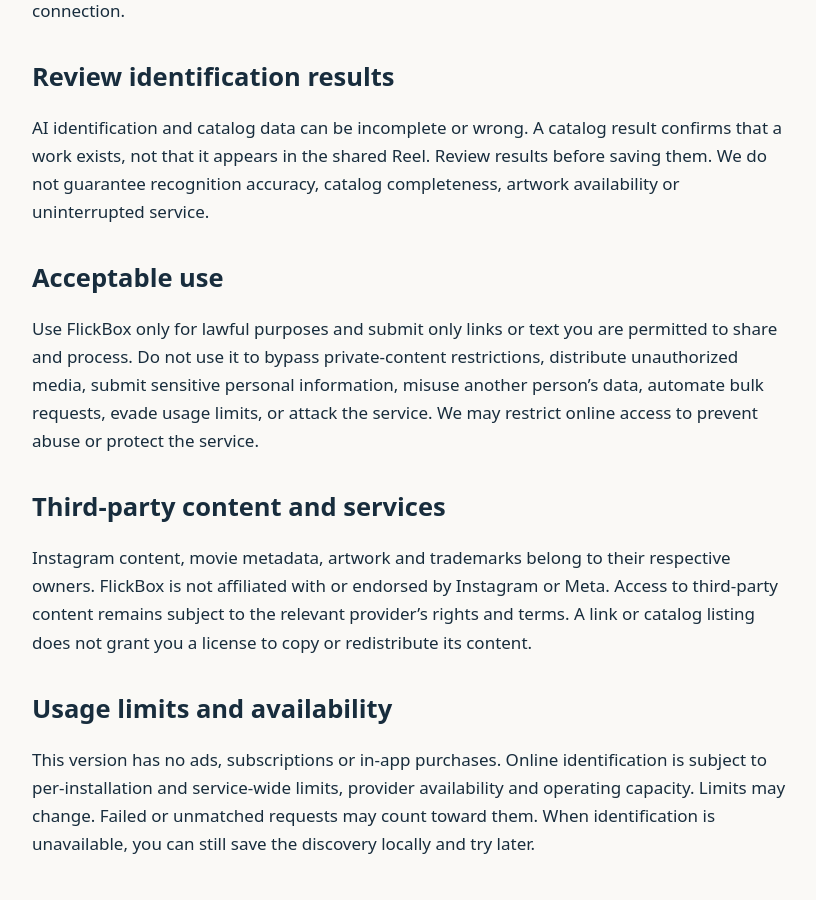
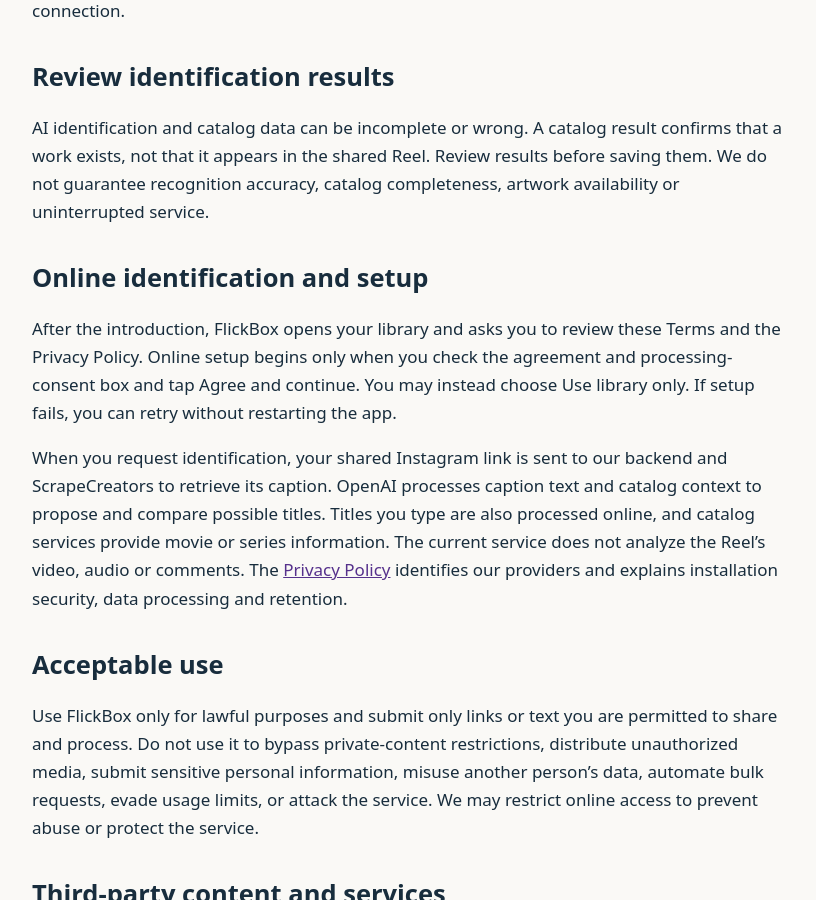
Before and after one commit to AntonVoropaiev/FlickBox, a Jekyll site: the page built from terms/index.md, in a window 1280 px wide and 900 px high, scrolled down 593 px. Shown: the whole window, without its empty margins (228-1044 px from the left). Built offline with Jekyll 4.4.1, drawn with Linux system fonts in a browser that asks for light colours.

Commit message:
Expand Terms and explain agreement after introduction

```diff
--- a/terms/index.md
+++ b/terms/index.md
@@ -19,6 +19,12 @@ FlickBox helps identify possible movies or series from Instagram discoveries and
 ## Review identification results
 
 AI identification and catalog data can be incomplete or wrong. A catalog result confirms that a work exists, not that it appears in the shared Reel. Review results before saving them. We do not guarantee recognition accuracy, catalog completeness, artwork availability or uninterrupted service.
+
+## Online identification and setup
+
+After the introduction, FlickBox opens your library and asks you to review these Terms and the Privacy Policy. Online setup begins only when you check the agreement and processing-consent box and tap Agree and continue. You may instead choose Use library only. If setup fails, you can retry without restarting the app.
+
+When you request identification, your shared Instagram link is sent to our backend and ScrapeCreators to retrieve its caption. OpenAI processes caption text and catalog context to propose and compare possible titles. Titles you type are also processed online, and catalog services provide movie or series information. The current service does not analyze the Reel’s video, audio or comments. The [Privacy Policy](../privacy/) identifies our providers and explains installation security, data processing and retention.
 
 ## Acceptable use
 
```
Also changed, not shown: privacy/index.md (+1 -1 lines), support/index.md (+1 -1 lines).
